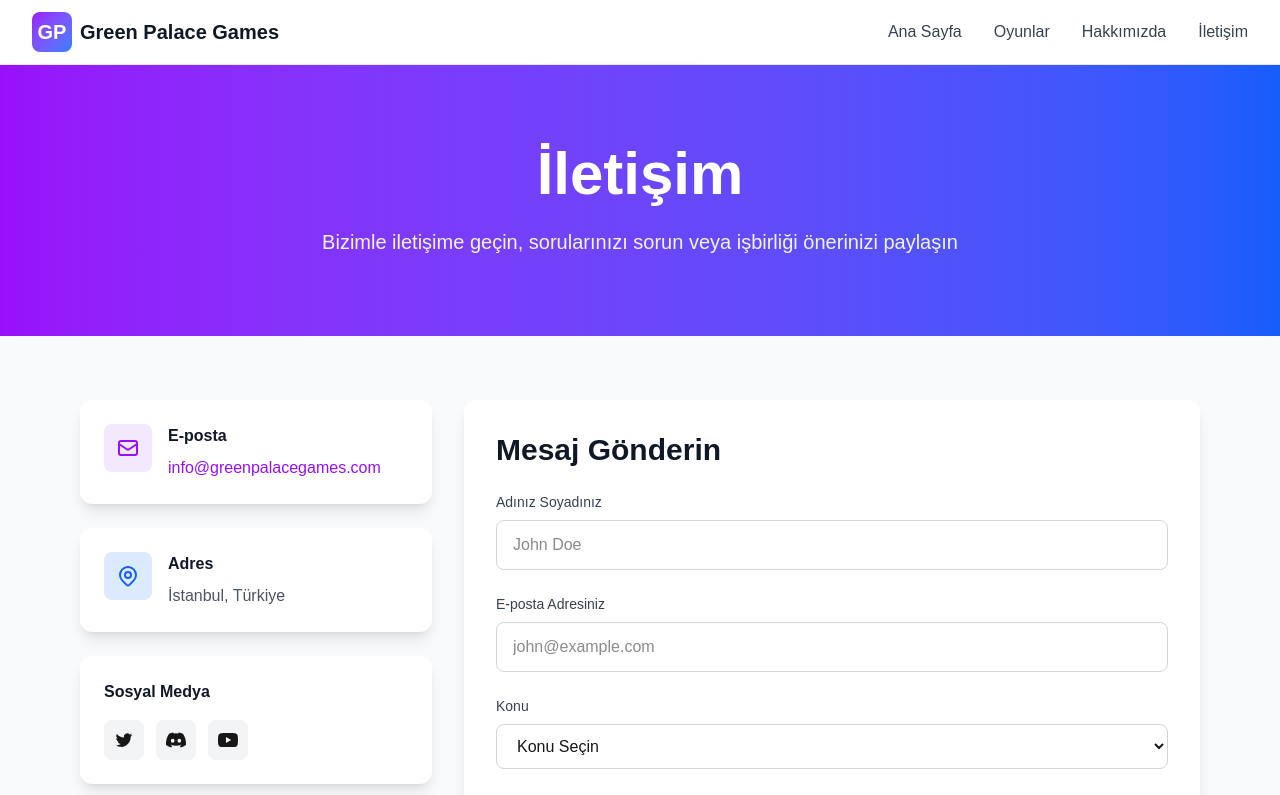
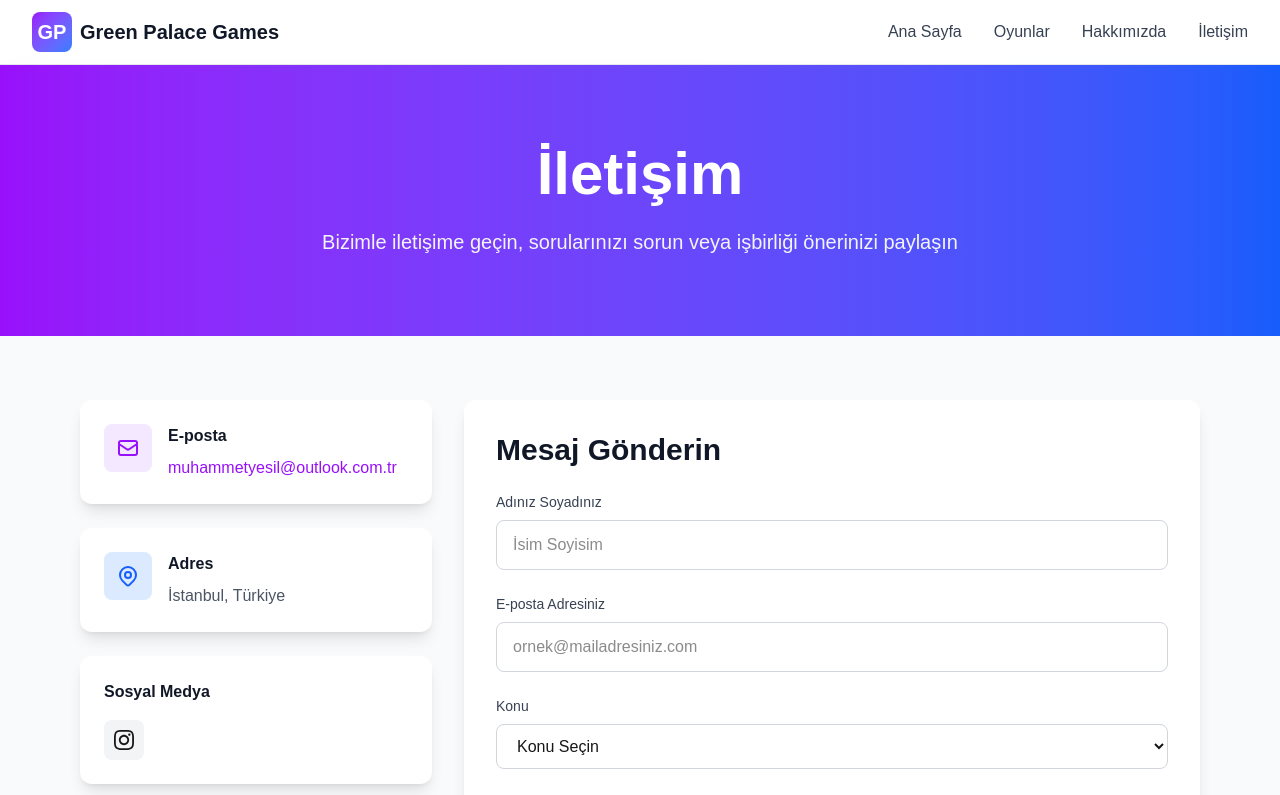
Before and after one commit to mhmmtysil/greenpalacegames, a Next.js app: page /iletisim in a window 1280 px wide. Shown: the top 795 px of the page. Built offline with nearby package versions, Linux system fonts and the light colour scheme.

Commit message:
form settings

```diff
--- a/app/iletisim/page.tsx
+++ b/app/iletisim/page.tsx
@@ -16,15 +16,44 @@
     e.preventDefault();
     setStatus('submitting');
 
-    // Simulated form submission
-    setTimeout(() => {
-      setStatus('success');
-      setFormData({ name: '', email: '', subject: '', message: '' });
+    try {
+      const response = await fetch('https://api.web3forms.com/submit', {
+        method: 'POST',
+        headers: {
+          'Content-Type': 'application/json',
+          'Accept': 'application/json'
+        },
+        body: JSON.stringify({
+          access_key: '0f9c985e-ddd7-42df-9bd2-5640f920d44e', // Bu key'i https://web3forms.com adresinden alın
+          name: formData.name,
+          email: formData.email,
+          subject: `Green Palace Games - ${formData.subject}`,
+          message: formData.message,
+        })
+      });
 
+      const result = await response.json();
+
+      if (result.success) {
+        setStatus('success');
+        setFormData({ name: '', email: '', subject: '', message: '' });
+
+        setTimeout(() => {
+          setStatus('idle');
+        }, 5000);
+      } else {
+        setStatus('error');
+        setTimeout(() => {
+          setStatus('idle');
+        }, 3000);
+      }
+    } catch (error) {
+      console.error('Form submission error:', error);
+      setStatus('error');
       setTimeout(() => {
         setStatus('idle');
       }, 3000);
-    }, 1000);
+    }
   };
 
   const handleChange = (e: React.ChangeEvent<HTMLInputElement | HTMLTextAreaElement | HTMLSelectElement>) => {
@@ -61,8 +90,8 @@
                 </div>
                 <div>
                   <h3 className="font-bold text-gray-900 dark:text-white mb-2">E-posta</h3>
-                  <a href="mailto:info@greenpalacegames.com" className="text-purple-600 dark:text-purple-400 hover:underline">
-                    info@greenpalacegames.com
+                  <a href="mailto:muhammetyesil@outlook.com.tr" className="text-purple-600 dark:text-purple-400 hover:underline">
+                    muhammetyesil@outlook.com.tr
                   </a>
                 </div>
               </div>
@@ -89,27 +118,14 @@
               <h3 className="font-bold text-gray-900 dark:text-white mb-4">Sosyal Medya</h3>
               <div className="flex gap-3">
                 <a
-                  href="#"
+                  href="https://instagram.com/mhmmtysil"
+                  target="_blank"
+                  rel="noopener noreferrer"
                   className="w-10 h-10 bg-gray-100 dark:bg-gray-700 rounded-lg flex items-center justify-center hover:bg-purple-600 hover:text-white transition-colors"
+                  aria-label="Instagram"
                 >
                   <svg className="w-5 h-5" fill="currentColor" viewBox="0 0 24 24">
-                    <path d="M8.29 20.251c7.547 0 11.675-6.253 11.675-11.675 0-.178 0-.355-.012-.53A8.348 8.348 0 0022 5.92a8.19 8.19 0 01-2.357.646 4.118 4.118 0 001.804-2.27 8.224 8.224 0 01-2.605.996 4.107 4.107 0 00-6.993 3.743 11.65 11.65 0 01-8.457-4.287 4.106 4.106 0 001.27 5.477A4.072 4.072 0 012.8 9.713v.052a4.105 4.105 0 003.292 4.022 4.095 4.095 0 01-1.853.07 4.108 4.108 0 003.834 2.85A8.233 8.233 0 012 18.407a11.616 11.616 0 006.29 1.84" />
-                  </svg>
-                </a>
-                <a
-                  href="#"
-                  className="w-10 h-10 bg-gray-100 dark:bg-gray-700 rounded-lg flex items-center justify-center hover:bg-purple-600 hover:text-white transition-colors"
-                >
-                  <svg className="w-5 h-5" fill="currentColor" viewBox="0 0 24 24">
-                    <path d="M20.317 4.37a19.791 19.791 0 00-4.885-1.515.074.074 0 00-.079.037c-.21.375-.444.864-.608 1.25a18.27 18.27 0 00-5.487 0 12.64 12.64 0 00-.617-1.25.077.077 0 00-.079-.037A19.736 19.736 0 003.677 4.37a.07.07 0 00-.032.027C.533 9.046-.32 13.58.099 18.057a.082.082 0 00.031.057 19.9 19.9 0 005.993 3.03.078.078 0 00.084-.028c.462-.63.874-1.295 1.226-1.994a.076.076 0 00-.041-.106 13.107 13.107 0 01-1.872-.892.077.077 0 01-.008-.128 10.2 10.2 0 00.372-.292.074.074 0 01.077-.01c3.928 1.793 8.18 1.793 12.062 0a.074.074 0 01.078.01c.12.098.246.198.373.292a.077.077 0 01-.006.127 12.299 12.299 0 01-1.873.892.077.077 0 00-.041.107c.36.698.772 1.362 1.225 1.993a.076.076 0 00.084.028 19.839 19.839 0 006.002-3.03.077.077 0 00.032-.054c.5-5.177-.838-9.674-3.549-13.66a.061.061 0 00-.031-.03zM8.02 15.33c-1.183 0-2.157-1.085-2.157-2.419 0-1.333.956-2.419 2.157-2.419 1.21 0 2.176 1.096 2.157 2.42 0 1.333-.956 2.418-2.157 2.418zm7.975 0c-1.183 0-2.157-1.085-2.157-2.419 0-1.333.955-2.419 2.157-2.419 1.21 0 2.176 1.096 2.157 2.42 0 1.333-.946 2.418-2.157 2.418z"/>
-                  </svg>
-                </a>
-                <a
-                  href="#"
-                  className="w-10 h-10 bg-gray-100 dark:bg-gray-700 rounded-lg flex items-center justify-center hover:bg-purple-600 hover:text-white transition-colors"
-                >
-                  <svg className="w-5 h-5" fill="currentColor" viewBox="0 0 24 24">
-                    <path d="M23.498 6.186a3.016 3.016 0 00-2.122-2.136C19.505 3.545 12 3.545 12 3.545s-7.505 0-9.377.505A3.017 3.017 0 00.502 6.186C0 8.07 0 12 0 12s0 3.93.502 5.814a3.016 3.016 0 002.122 2.136c1.871.505 9.376.505 9.376.505s7.505 0 9.377-.505a3.015 3.015 0 002.122-2.136C24 15.93 24 12 24 12s0-3.93-.502-5.814zM9.545 15.568V8.432L15.818 12l-6.273 3.568z"/>
+                    <path d="M12 2.163c3.204 0 3.584.012 4.85.07 3.252.148 4.771 1.691 4.919 4.919.058 1.265.069 1.645.069 4.849 0 3.205-.012 3.584-.069 4.849-.149 3.225-1.664 4.771-4.919 4.919-1.266.058-1.644.07-4.85.07-3.204 0-3.584-.012-4.849-.07-3.26-.149-4.771-1.699-4.919-4.92-.058-1.265-.07-1.644-.07-4.849 0-3.204.013-3.583.07-4.849.149-3.227 1.664-4.771 4.919-4.919 1.266-.057 1.645-.069 4.849-.069zm0-2.163c-3.259 0-3.667.014-4.947.072-4.358.2-6.78 2.618-6.98 6.98-.059 1.281-.073 1.689-.073 4.948 0 3.259.014 3.668.072 4.948.2 4.358 2.618 6.78 6.98 6.98 1.281.058 1.689.072 4.948.072 3.259 0 3.668-.014 4.948-.072 4.354-.2 6.782-2.618 6.979-6.98.059-1.28.073-1.689.073-4.948 0-3.259-.014-3.667-.072-4.947-.196-4.354-2.617-6.78-6.979-6.98-1.281-.059-1.69-.073-4.949-.073zm0 5.838c-3.403 0-6.162 2.759-6.162 6.162s2.759 6.163 6.162 6.163 6.162-2.759 6.162-6.163c0-3.403-2.759-6.162-6.162-6.162zm0 10.162c-2.209 0-4-1.79-4-4 0-2.209 1.791-4 4-4s4 1.791 4 4c0 2.21-1.791 4-4 4zm6.406-11.845c-.796 0-1.441.645-1.441 1.44s.645 1.44 1.441 1.44c.795 0 1.439-.645 1.439-1.44s-.644-1.44-1.439-1.44z"/>
                   </svg>
                 </a>
               </div>
@@ -125,7 +141,13 @@
 
               {status === 'success' && (
                 <div className="mb-6 p-4 bg-green-100 dark:bg-green-900 text-green-800 dark:text-green-200 rounded-lg">
-                  Mesajınız başarıyla gönderildi! En kısa sürede size dönüş yapacağız.
+                  ✅ Mesajınız başarıyla gönderildi! En kısa sürede size dönüş yapacağız.
+                </div>
+              )}
+
+              {status === 'error' && (
+                <div className="mb-6 p-4 bg-red-100 dark:bg-red-900 text-red-800 dark:text-red-200 rounded-lg">
+                  ❌ Mesaj gönderilirken bir hata oluştu. Lütfen tekrar deneyin veya doğrudan e-posta ile iletişime geçin.
                 </div>
               )}
 
@@ -142,7 +164,7 @@
                     onChange={handleChange}
                     required
                     className="w-full px-4 py-3 border border-gray-300 dark:border-gray-600 rounded-lg focus:ring-2 focus:ring-purple-600 focus:border-transparent dark:bg-gray-700 dark:text-white transition-colors"
-                    placeholder="John Doe"
+                    placeholder="İsim Soyisim"
                   />
                 </div>
 
@@ -158,7 +180,7 @@
                     onChange={handleChange}
                     required
                     className="w-full px-4 py-3 border border-gray-300 dark:border-gray-600 rounded-lg focus:ring-2 focus:ring-purple-600 focus:border-transparent dark:bg-gray-700 dark:text-white transition-colors"
-                    placeholder="john@example.com"
+                    placeholder="ornek@mailadresiniz.com"
                   />
                 </div>
 
```
Also changed, not shown: 1 other file (tests, documents, lock files or other folders).
